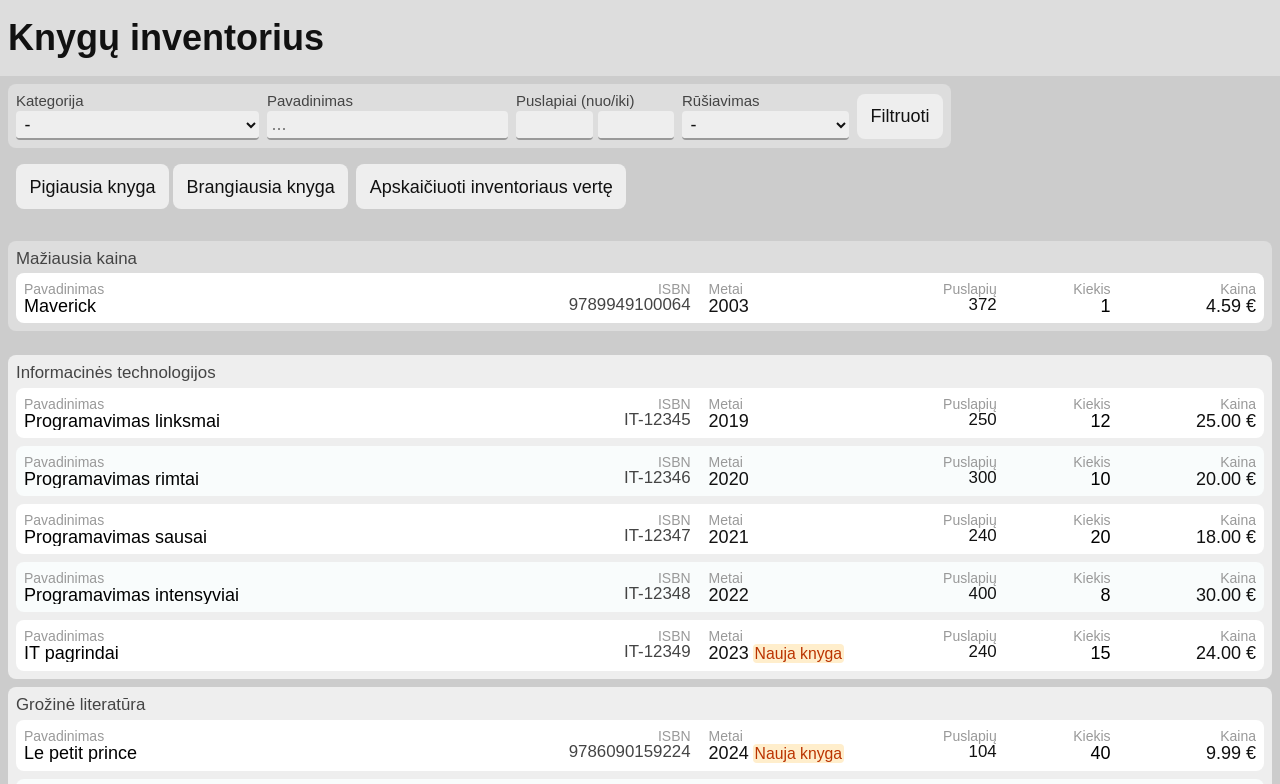
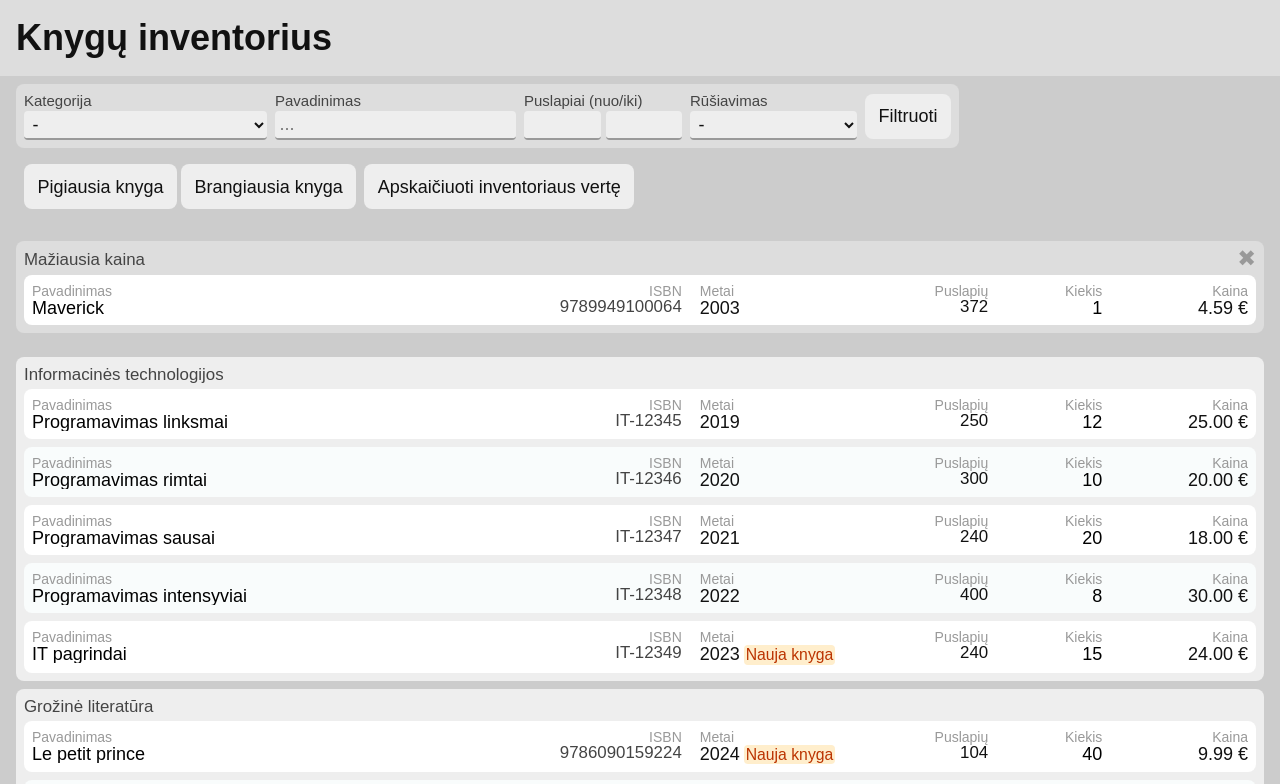
Before and after one commit to GV-88/KITM-FE-U1018-3, a plain HTML site: page index.html in a window 1280 px wide. Both pictures are taken after a click on the button "Pigiausia knyga". Shown: the top 784 px of the page. Drawn offline with Linux system fonts and the light colour scheme.

Commit message:
added option to dismiss summary panel; very minor style fixes

```diff
--- a/index.html
+++ b/index.html
@@ -109,6 +109,7 @@
         </div>
       </div>
       <div id="summary-pannel" class="summary-panel hidden">
+        <button class="summary-panel__button--close">&#10006;</button>
         <div id="summary-title" class="summary-panel__title"></div>
         <div id="summary-content" class="summary-panel__content"></div>
       </div>
--- a/js/app.js
+++ b/js/app.js
@@ -122,6 +122,10 @@ document.addEventListener('DOMContentLoaded', (e) => {
     updateSummary(); //clear summary on any filter update, this is only to prevent user confusion
   });
 
+  summaryElement
+    .querySelector('.summary-panel__button--close')
+    .addEventListener('click', (e) => summaryElement.classList.add('hidden'));
+
   document
     .querySelectorAll('#button-min-price, #button-max-price')
     .forEach((el) => el.addEventListener('click', topPriceEventHandler));
--- a/scss/style.scss
+++ b/scss/style.scss
@@ -51,7 +51,7 @@
 }
 
 body {
-  $pad: responsiveSpacing(0.25rem);
+  $pad: responsiveSpacing(0.5rem);
   $maxWidth: 1440px;
   margin: 0;
   font-family: sans-serif;
@@ -61,10 +61,7 @@ body {
   display: flex;
   flex-flow: column nowrap;
   & > * {
-    // margin-left: auto;
-    // margin-right: auto;
     width: 100%;
-    // max-width: calc(1440px - 2 * $pad);
     padding-left: calc(max($pad, (100% - $maxWidth) * 0.5));
     padding-right: calc(max($pad, (100% - $maxWidth) * 0.5));
   }
@@ -97,6 +94,8 @@ h1 {
   list-style: none;
   margin: 0;
   padding: 0;
+  column-count: auto;
+  column-width: 44em;
   &__category {
     @extend .defaultContainer;
     background-color: var(--color-bg-secondary);
@@ -115,11 +114,8 @@ h1 {
     margin: 0;
     padding: 0;
   }
-  @media (min-width: 1440px) {
-    column-count: 2;
-    &__category {
-      overflow-y: hidden;
-    }
+  &__category {
+    overflow-y: hidden;
   }
   & .book-card:nth-of-type(2n) {
     background-color: var(--color-bg-main-alternate);
@@ -157,13 +153,10 @@ h1 {
     min-width: 2em;
     &--title {
       flex: 7em 20 0;
-      @media (min-width: $sizeBreakpointSm) {
-        grid-column: 1;
-      }
     }
     &--isbn {
       font-size: 0.9375em;
-      flex: 8em 1 0;
+      flex: 8em 0 0;
       text-align: right;
       color: var(--color-text-secondary);
     }
@@ -278,8 +271,24 @@ h1 {
   background-color: var(--color-bg-tertiary);
   &__title {
     font-size: responsiveFontSizeMain(0.9375rem);
+    line-height: 1.25;
     margin-bottom: responsiveSpacing(0.125em);
     color: var(--color-text-secondary);
+  }
+  &__button--close {
+    display: block;
+    float: right;
+    border: none;
+    background: none;
+    margin: 0;
+    padding: 0;
+    font-size: responsiveFontSizeMain(1.25rem);
+    line-height: 0.875;
+    color: var(--color-text-label);
+    cursor: pointer;
+    &:hover {
+      color: var(--color-text-important);
+    }
   }
 }
 
```
Also changed, not shown: css/style.css.
